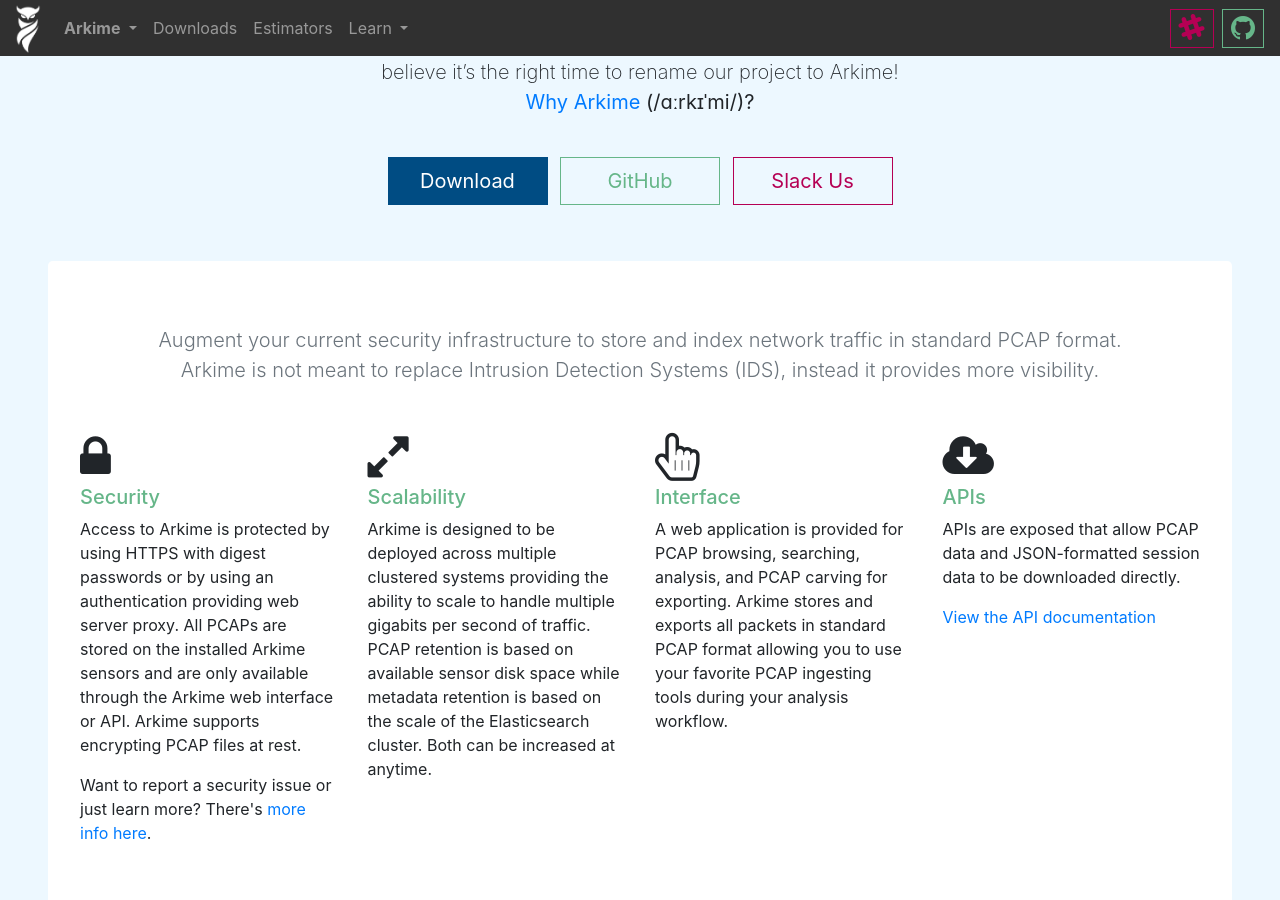
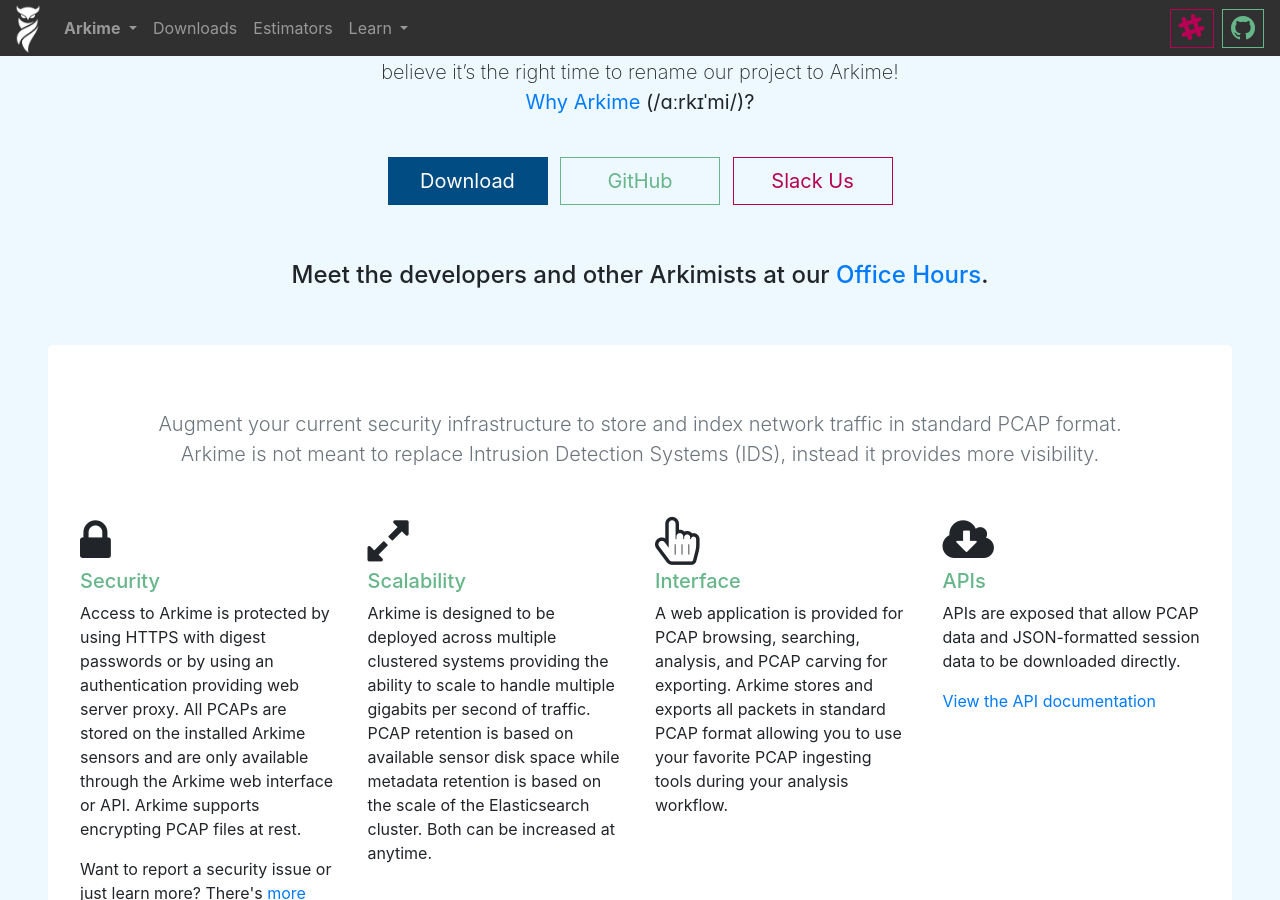
Before and after one commit to arkime/arkimeweb, a Jekyll site: the page built from index.html, in a window 1280 px wide and 900 px high, scrolled down 441 px. Built offline with Jekyll 4.4.1, drawn with Linux system fonts in a browser that asks for light colours.

Commit message:
link to mini arkimeetus page on main page

```diff
--- a/index.html
+++ b/index.html
@@ -105,6 +105,15 @@
             class="btn btn-outline-danger btn-lg btn-fw mb-2">
             Slack Us
           </a>
+        </div>
+      </div>
+      <div class="row">
+        <div class="col">
+          <h4 class="display-5 text-center">
+            Meet the developers and other Arkimists at our
+            <a href="mini-arkimeetus" class="no-decoration">
+              Office Hours</a>.
+          </h4>
         </div>
       </div>
       <!-- <div class="row">
```
